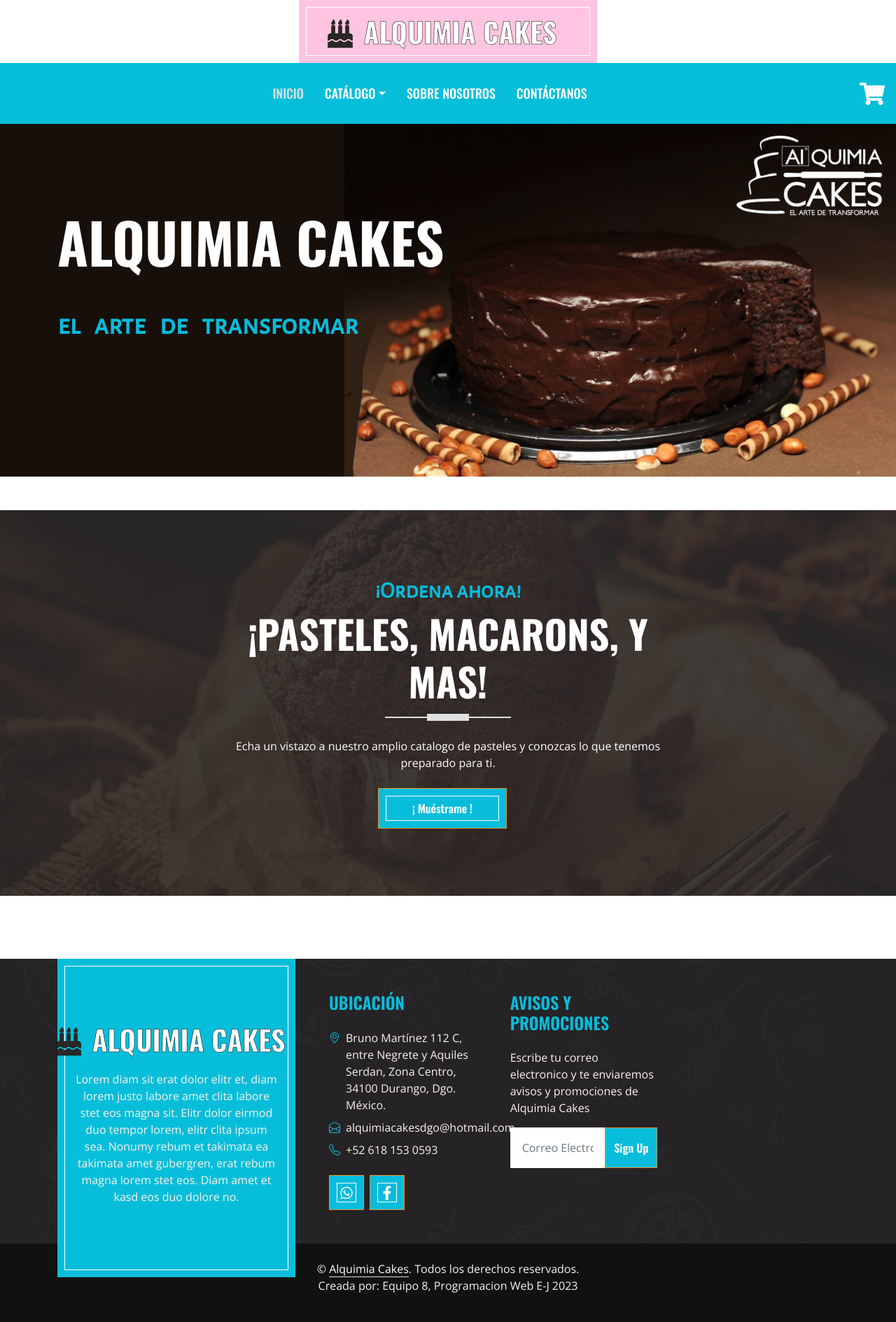
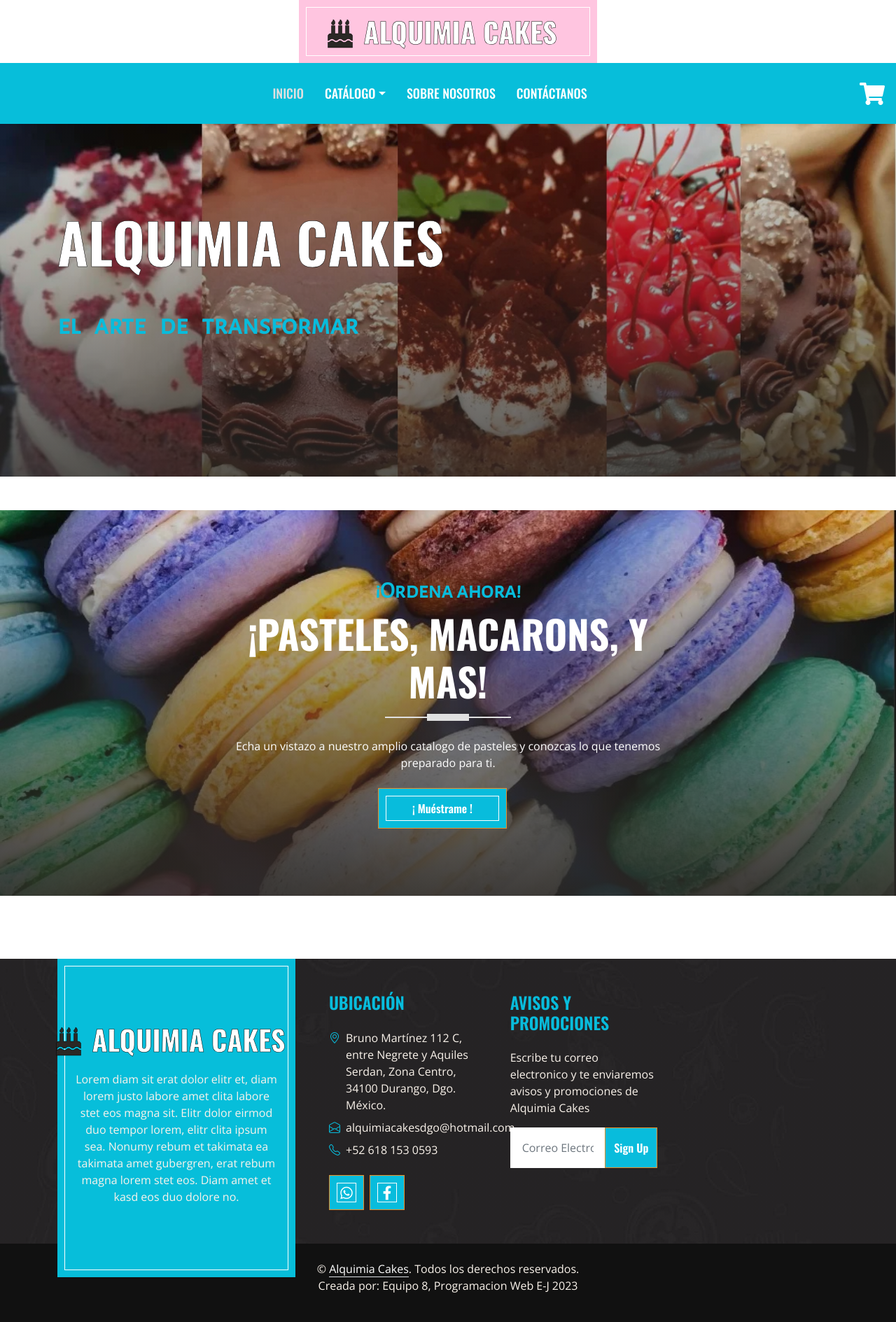
Before and after one commit to EliasRamos00/alquimiacakes-1.0.0, a PHP site: page / in a window 1280 px wide. Shown: the whole page at 70% size. Run offline with PHP 8.4, Linux system fonts and the light colour scheme; some libraries are stand-ins or nearby versions.

Commit message:
New images and folder on img_prod, changed image on about.html

```diff
--- a/about.html
+++ b/about.html
@@ -113,7 +113,7 @@
             <div class="row gx-5">
                 <div class="col-lg-5 mb-5 mb-lg-0" style="min-height: 400px;">
                     <div class="position-relative h-100">
-                        <img class="position-absolute w-100 h-100" src="img/about.jpg" style="object-fit: cover;">
+                        <img class="position-absolute w-100 h-100" src="img_prod/Otros/equipo.webp" style="object-fit: cover;">
                     </div>
                 </div>
                 <div class="col-lg-6 pb-5">
--- a/css/style.css
+++ b/css/style.css
@@ -8,6 +8,10 @@
 .stroke{
     -webkit-text-stroke-color: #000000;
     -webkit-text-stroke-width: 0.5px;
+}
+.small_stroke{
+    -webkit-text-stroke-color: #000000;
+    -webkit-text-stroke-width: 0.1px;
 }
 
 .font-secondary {
@@ -126,7 +130,8 @@ h6,
 }
 
 .hero-header {
-    background: url(../img/brucebanner.jpg) top right no-repeat ;
+    background: linear-gradient(rgba(43, 40, 37, .15), rgba(43, 40, 37, .8)), url(../img_prod/banners/banner_collage.webp) center center no-repeat;
+    /* background: url(../img_prod/banners/banner_collage.webp) top right no-repeat ; */
     background-size: cover ;
 
 }
@@ -264,7 +269,7 @@ h6,
 }
 
 .bg-offer {
-    background: linear-gradient(rgba(43, 40, 37, .9), rgba(43, 40, 37, .9)), url(../img/offer.jpg) center center no-repeat;
+    background: linear-gradient(rgba(43, 40, 37, .15), rgba(43, 40, 37, .9)), url(../img_prod/banners/macaroons.webp) center center no-repeat;
     background-size: cover;
 }
 
--- a/index.html
+++ b/index.html
@@ -116,7 +116,7 @@
             <div class="row justify-content-start">
                 <div class="col-lg-8 text-center text-lg-start">
                     <h1 class="font-secondary text-primary mb-4">   </h1>
-                    <h1 class="display-1 text-uppercase text-white mb-5">Alquimia Cakes</h1>
+                    <h1 class="stroke display-1 text-uppercase text-white mb-5">Alquimia Cakes</h1>
                     <h1 class="font-secondary text-primary mb-5">el &nbsp arte &nbsp  de &nbsp  transformar</h1>
                     <div>&nbsp</div>
                     <div>&nbsp</div>
```
Also changed, not shown: img_prod/Otros/equipo.webp (added), img_prod/banners/Bruce_banner.webp (renamed from img_prod/banners/Bruce banner.webp), img_prod/banners/banner_collage.webp (added), img_prod/banners/banner_collage2.webp (added).
